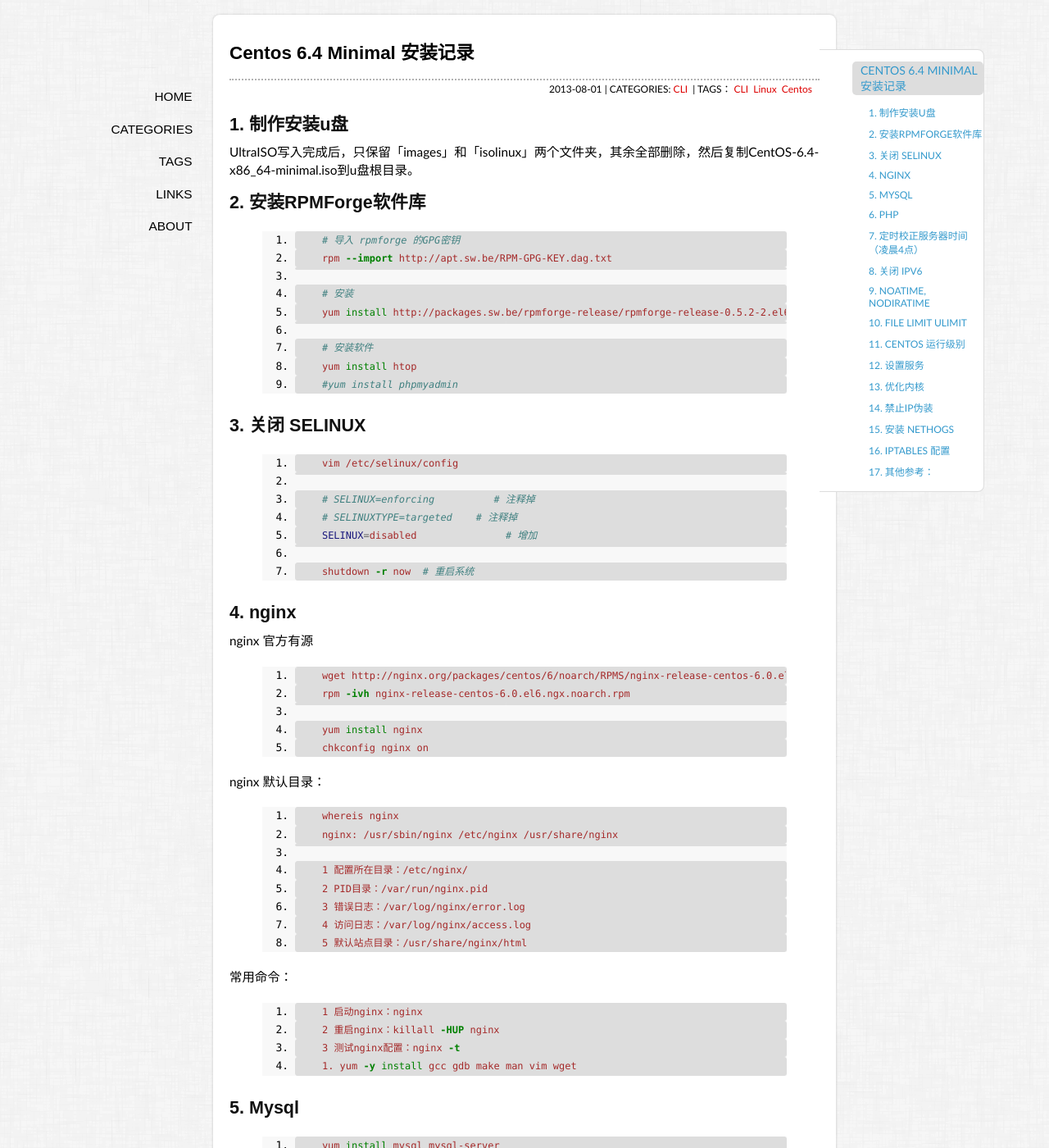
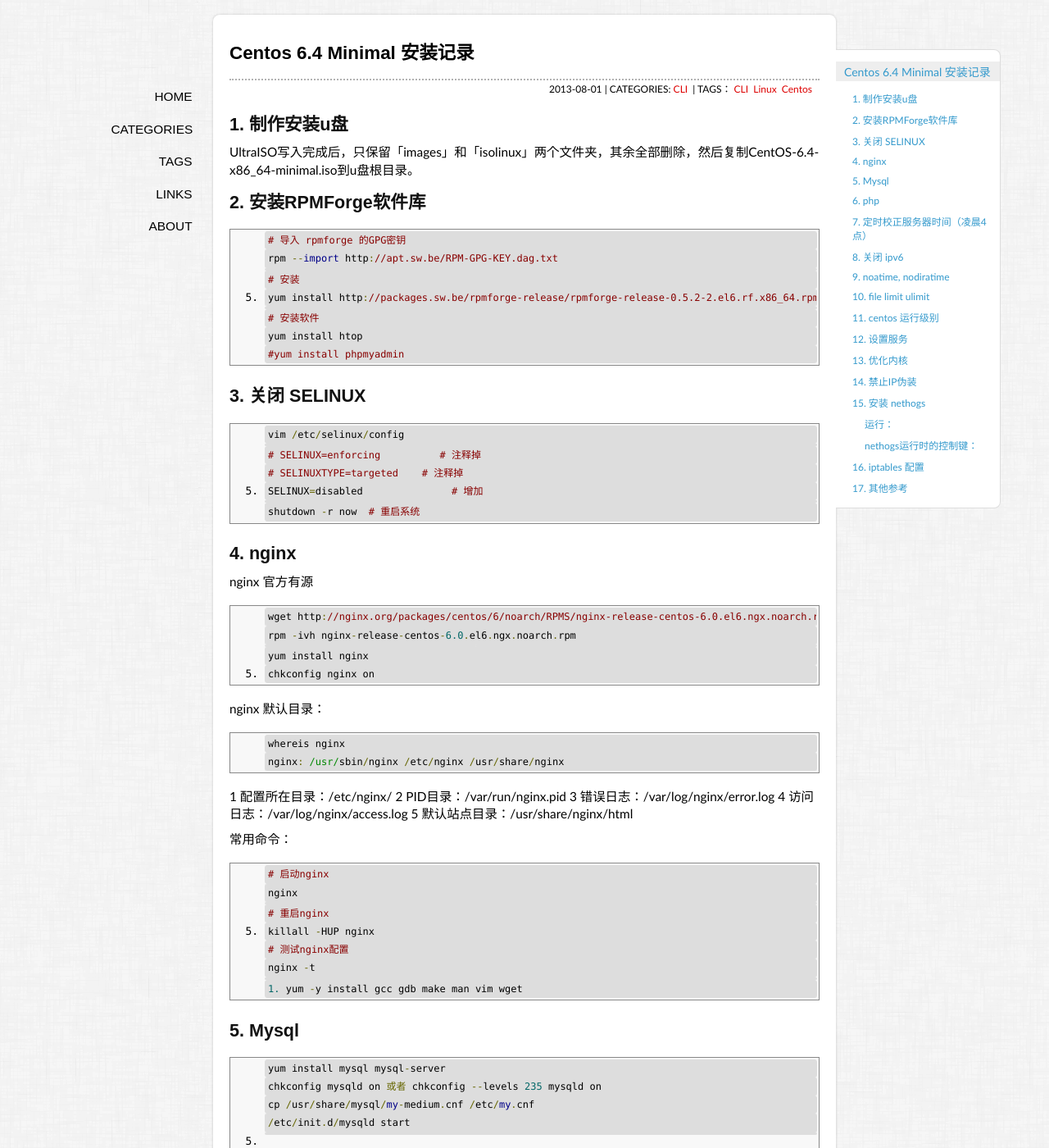
Before and after one commit to jiaokai/blog, a Jekyll site: the page built from _posts/2013-08-01-Centos64-minimal.md, in a window 1280 px wide and 1400 px high. Shown: the whole window at 82% size. Built offline with Jekyll 4.4.1, drawn with Linux system fonts in a browser that asks for light colours; some web fonts are replaced; Markdown is read by kramdown in place of the engine named in the settings; comment, search, counter and statistics services are not loaded; some of the changed text lies outside the part shown.

Commit message:
20130803-07

```diff
--- a/_layouts/post.html
+++ b/_layouts/post.html
@@ -1,6 +1,8 @@
 ---
 layout: default
 ---
+
+<link rel="stylesheet" href="/media/js/prettify/prettify.css" />
 
 <div class="meta">
     <span class="time">
--- a/_posts/2013-08-01-Centos64-minimal.md
+++ b/_posts/2013-08-01-Centos64-minimal.md
@@ -11,7 +11,6 @@
 
 ## 2. 安装RPMForge软件库
 
-{% highlight bash %}
     # 导入 rpmforge 的GPG密钥
     rpm --import http://apt.sw.be/RPM-GPG-KEY.dag.txt
 
@@ -21,11 +20,9 @@
     # 安装软件
     yum install htop
     #yum install phpmyadmin
-{% endhighlight %}
 
 ## 3. 关闭 SELINUX
 
-{% highlight bash %}
     vim /etc/selinux/config
 
     # SELINUX=enforcing          # 注释掉
@@ -33,45 +30,42 @@
     SELINUX=disabled               # 增加
 
     shutdown -r now  # 重启系统
-{% endhighlight %}
 
 ## 4. nginx
 
 nginx 官方有源
 
-{% highlight bash %}
     wget http://nginx.org/packages/centos/6/noarch/RPMS/nginx-release-centos-6.0.el6.ngx.noarch.rpm
     rpm -ivh nginx-release-centos-6.0.el6.ngx.noarch.rpm
 
     yum install nginx
     chkconfig nginx on
-{% endhighlight %}
 
  nginx 默认目录：
 
-{% highlight bash %}
     whereis nginx
     nginx: /usr/sbin/nginx /etc/nginx /usr/share/nginx
 
-    1 配置所在目录：/etc/nginx/
-    2 PID目录：/var/run/nginx.pid
-    3 错误日志：/var/log/nginx/error.log
-    4 访问日志：/var/log/nginx/access.log
-    5 默认站点目录：/usr/share/nginx/html
-{% endhighlight %}
+1 配置所在目录：/etc/nginx/
+2 PID目录：/var/run/nginx.pid
+3 错误日志：/var/log/nginx/error.log
+4 访问日志：/var/log/nginx/access.log
+5 默认站点目录：/usr/share/nginx/html
 
- 常用命令：
+常用命令：
 
-{% highlight bash %}
-    1 启动nginx：nginx
-    2 重启nginx：killall -HUP nginx
-    3 测试nginx配置：nginx -t
+    # 启动nginx
+    nginx
+
+    # 重启nginx
+    killall -HUP nginx
+    # 测试nginx配置
+    nginx -t
+
     1. yum -y install gcc gdb make man vim wget
-{% endhighlight %}
 
 ## 5. Mysql
 
-{% highlight bash %}
     yum install mysql mysql-server
     chkconfig mysqld on 或者 chkconfig --levels 235 mysqld on
     cp /usr/share/mysql/my-medium.cnf /etc/my.cnf
@@ -84,11 +78,9 @@
     /etc/init.d/mysqld start
     /etc/init.d/mysqld stop
     service mysqld restart
-{% endhighlight %}
 
 ## 6. php
 
-{% highlight bash %}
     yum install php
     yum install php-mysql php-gd libjpeg* php-imap php-ldap php-pear php-xml php-xmlrppc php-mbstring php-mcrypt php-bcmatch php-mhash libmcrypt libmcrypt-devel php-fpm
 
@@ -96,15 +88,12 @@
     /etc/init.d/mysqld restart
     /etc/init.d/nginx restart
     /etc/init.d/php-fpm start
-{% endhighlight %}
 
 ## 7. 定时校正服务器时间（凌晨4点）
 
-{% highlight bash %}
     yum install ntp
     crontab -e
     * 4 * * * ntpdate ntp.api.bz
-{% endhighlight %}
 
  ntp.api.bz 是一组NTP服务器集群，目前有6台服务器。这项服务是api.bz继移动飞信免费短信发送接口之后的第二项免费服务
 
@@ -112,63 +101,52 @@
 
 from: http://hi.baidu.com/404656204/item/848f29d2f9231014d68ed0db
 
-    {% highlight bash %}
-        # 查看内核模块加载信息：
-        lsmod | grep ipv6
-    {% endhighlight %}
+    # 查看内核模块加载信息：
+    lsmod | grep ipv6
 
     # 关闭：
 
     1.修改/etc/sysconfig/network，追加：
 
-    {% highlight bash %}
-        NETWORKING_IPV6=no
-    {% endhighlight %}
+    NETWORKING_IPV6=no
 
     2.修改/etc/hosts,把ipv6的那句本地主机名解析的也注释掉：
 
-    {% highlight bash %}
-        #::1   localhost localhost6 localhost6.localdomain6
-    {% endhighlight %}
+    #::1   localhost localhost6 localhost6.localdomain6
 
     3.让系统不加载ipv6相关模块，这需要修改modprobe相关设定文件，为了管理方便，我们新建设定文件/etc/modprobe.d/ipv6off.conf(名字随便起)（RHEL6.0之后没有了/etc/modprobe.conf这个文件），内容如下，三种方式，总有一款适合你：
 
-    {% highlight bash %}
-        alias net-pf-10 off
-        options ipv6 disable=1
-        或者
+    alias net-pf-10 off
+    options ipv6 disable=1
+    或者
 
-        install ipv6 /bin/true
-        或者
+    install ipv6 /bin/true
+    或者
 
-        install ipv6 /sbin/modprobe -n -i ipv6
-    {% endhighlight %}
+    install ipv6 /sbin/modprobe -n -i ipv6
 
     注意，如果你使用了网卡绑定(bond)技术，而且不希望用ipv6，那么你使用第一种，否则系统启动时，bonding模块可能会加载失败。
 
     4.重启系统，然后确认：
 
-    {% highlight bash %}
-        [root@test ~]# lsmod | grep -i ipv6
-        [root@test ~]# ifconfig | grep -i inet6
-    {% endhighlight %}
+    [root@test ~]# lsmod | grep -i ipv6
+    [root@test ~]# ifconfig | grep -i inet6
 
-    如果上述2个命令执行的结果没有任何显示，那么说明ipv6已经被完全禁止了。
+如果上述2个命令执行的结果没有任何显示，那么说明ipv6已经被完全禁止了。
 
-    后记：
+后记：
 
-        在第三步不加载ipv6模块的方法里，可能有人会有类似这样的设置方法：
+在第三步不加载ipv6模块的方法里，可能有人会有类似这样的设置方法：
 
-        {% highlight bash %}
-            alias net-pf-10 off
-            alias ipv6 off
-            options ipv6 disable=1
-        {% endhighlight %}
+    alias net-pf-10 off
+    alias ipv6 off
+    options ipv6 disable=1
 
-        虽然这样在系统重启后，ipv6的确没被加载，但是因为第二句，在有的版本的系统里，当我们重启网络的时候，会出现如下错误：
+虽然这样在系统重启后，ipv6的确没被加载，但是因为第二句，在有的版本的系统里，当我们重启网络的时候，会出现如下错误：
 
-        FATAL: Module off not found.
-        我估计大家都不希望在启动过程中看到FATAL这样的错误信息，所以我就采用正文里所设置的方法。
+    FATAL: Module off not found.
+
+我估计大家都不希望在启动过程中看到FATAL这样的错误信息，所以我就采用正文里所设置的方法。
 
 ## 9. noatime, nodiratime
 
--- a/media/css/style.css
+++ b/media/css/style.css
@@ -63,9 +63,9 @@
 .gist{font-size: 12px;line-height:1.6;}
 .comment { padding: 20px 0; margin-top: 20px; border-top: 2px dotted rgba(0,0,0,0.3);}
 
-#menuIndex { position: fixed; top: 60px;margin-left:720px; width: 200px; overflow: auto;text-transform: uppercase; background-color:#fff;border-radius: 0 8px 8px 0 !important; border-top: 1px solid #ddd; border-bottom: 1px solid #ddd; border-right: 1px solid #ddd; border-left: none; text-align: left; cursor: pointer; }
-#menuIndex ul {list-style: none;}
-#menuIndex ul li.on { background-color: #ddd; border-radius: 5px;-webkit-transition:color .2s linear; }
+#menuIndex { position: fixed; top: 60px;margin-left:740px; width: 200px; overflow: auto; background-color:#fff;border-radius: 0 8px 8px 0 !important; border-top: 1px solid #ddd; border-bottom: 1px solid #ddd; border-right: 1px solid #ddd; border-left: none; text-align: left; cursor: pointer; }
+#menuIndex ul {list-style: none; padding:0;}
+#menuIndex ul li.on { background-color: #eee; -webkit-transition:color .2s linear; }
 #menuIndex a { display: block; padding: 2px 0; }
 #menuIndex ul li { font-size: 12px; margin-bottom: 5px; word-wrap: break-word; padding-left: 20px; }
 #menuIndex li.h1 { font-size: 14px; font-weight: normal; padding-left: 10px; margin-bottom: 10px; }
```
Also changed, not shown: other parts of _posts/2013-08-01-Centos64-minimal.md (+46 -39 lines).
